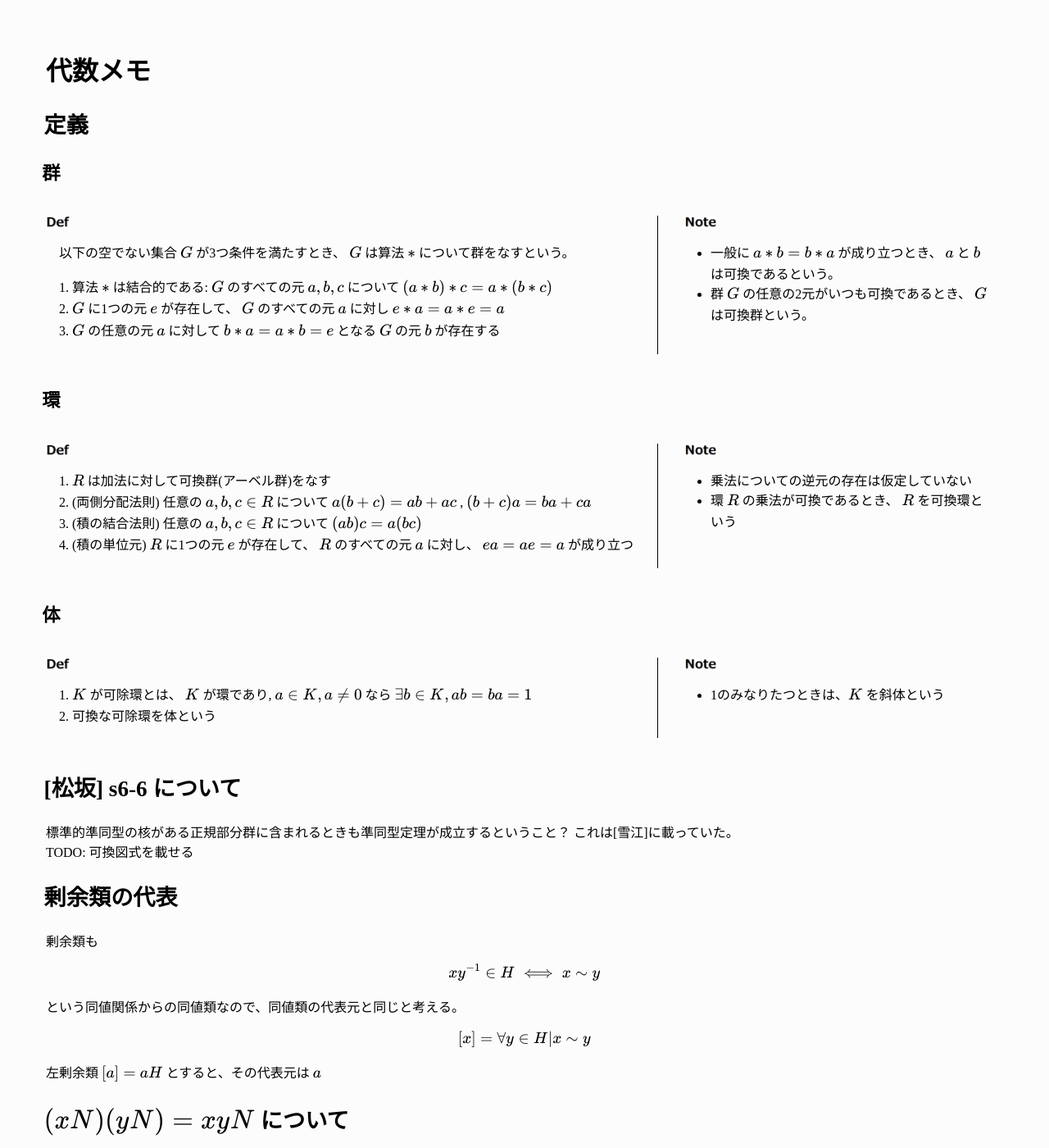
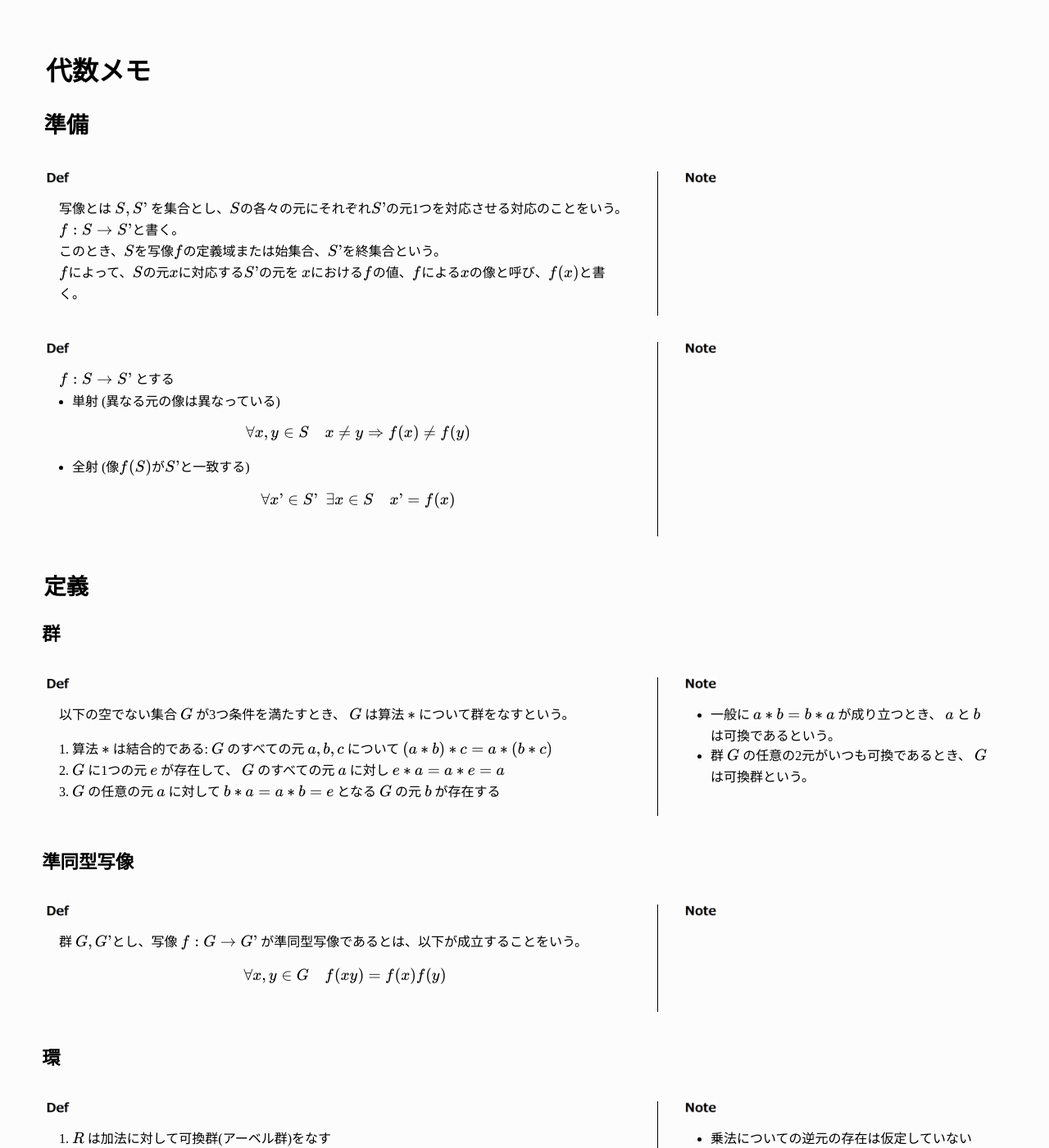
Before and after one commit to f6o/f6o.github.io, a Jekyll site: the page built from algebra.md, in a window 1280 px wide and 1400 px high. Shown: the whole window at 82% size. Built offline with Jekyll 4.4.1, drawn with Linux system fonts in a browser that asks for light colours; nearby versions of some CDN libraries; our own code applies the rules of GitHub Pages for plain Markdown files; some of the changed text lies outside the part shown.

Commit message:
update algebra.md

```diff
--- a/algebra.md
+++ b/algebra.md
@@ -7,7 +7,34 @@ tags: [math, page]
 
 {::options parse_block_html="true" /}
 
+## 準備
+
+<div class="twocolumn">
+
+<div class="def">
+写像とは $S, S'$ を集合とし、$S$の各々の元にそれぞれ$S'$の元1つを対応させる対応のことをいう。
+$f: S \to S'$と書く。
+
+このとき、$S$を写像$f$の定義域または始集合、$S'$を終集合という。
+
+$f$によって、$S$の元$x$に対応する$S'$の元を $x$における$f$の値、$f$による$x$の像と呼び、$f(x)$と書く。
+</div>
+
+<div class="note"></div>
+</div>
+
+<div class="twocolumn">
+<div class="def">
+$f: S \rightarrow S'$ とする
+* 単射 (異なる元の像は異なっている) \\[ \forall x, y \in S \quad x \ne y \Rightarrow f(x) \ne f(y) \\]
+* 全射 (像$f(S)$が$S'$と一致する) \\[ \forall x' \in S' \enspace \exists x \in S \quad x' = f(x) \\]
+</div>
+
+<div class="note"></div>
+</div>
+
 ## 定義
+
 
 ### 群
 
@@ -24,6 +51,19 @@ tags: [math, page]
 <div class="note">
 * 一般に $a\*b=b\*a$ が成り立つとき、 $a$ と $b$ は可換であるという。
 * 群 $G$ の任意の2元がいつも可換であるとき、 $G$ は可換群という。
+</div>
+</div>
+
+### 準同型写像
+
+<div class="twocolumn">
+
+<div class="def">
+群 $G, G'$とし、写像 $f: G \rightarrow G'$ が準同型写像であるとは、以下が成立することをいう。
+\\[ \forall x,y \in G \quad f(xy)=f(x)f(y) \\]
+</div>
+
+<div class="note">
 </div>
 
 </div>
@@ -43,7 +83,23 @@ tags: [math, page]
 * 乗法についての逆元の存在は仮定していない
 * 環 $R$ の乗法が可換であるとき、 $R$ を可換環という
 </div>
+</div>
 
+### 環上の加群
+
+<div class="twocolumn">
+<div class="def">
+$R$ を環, $M$をアーベル群とする。 $R \times M$から$M$への写像
+$(a,x) \mapsto ax$が定義され、次の4つの条件を満たすとき、$M$を$R$上の左加群という。
+
+1. $a \in R$, $x,y \in M$ならば $a(x+y)=ax+ay$
+1. $a, b \in R$, $x \in M$ならば $(a+b)x=ax+bx$
+1. $a, b \in R$, $x \in M$ならば $(ab)x=a(bx)$
+1. $x \in M$ ならば $1x=x$
+</div>
+
+<div class="note">
+</div>
 </div>
 
 ### 体
@@ -59,6 +115,32 @@ tags: [math, page]
 * 1のみなりたつときは、$K$ を斜体という
 </div>
 </div>
+
+## 講義メモ
+
+### 第1回
+
+* 対称群
+* 置換と互換
+
+### 第2回
+
+* 部分群
+* 核と像
+* 部分群の例 $SO(S)$, $SO(n)$
+* 交代群
+* 群の作用と置換表現
+* 安定化群, 軌道
+* 対称性
+* 共役による作用
+* 巡回置換
+* 置換の型, ヤング図形
+* 既約表現
+* テンソル積, 環準同型
+* 群環
+* 環上の加群
+* 直和
+* 自由加群
 
 ## [松坂] s6-6 について
 
@@ -106,3 +188,13 @@ $xyN \subseteq xNyN$ がいえる。
 * [雪江] 代数学 雪江
 * 見える群論入門 ... あまりよんでないが、遠山っぽいかんじ。
 * シンメトリーとモンスター マークロナン ... れきしものがたり
+
+## 講義動画
+
+* [基礎数学からの展開A](https://ocw.kyoto-u.ac.jp/course/67/?video_id=819)
+* [代数学Ⅱ](https://ocw.kyoto-u.ac.jp/course/66/?video_id=800)
+
+## for fun
+
+* [Group theory, abstraction, and the 196,883-dimensional monster](https://www.youtube.com/watch?v=mH0oCDa74tE)
+* [Monster Group (John Conway) - Numberphile](https://www.youtube.com/watch?v=jsSeoGpiWsw)
```
